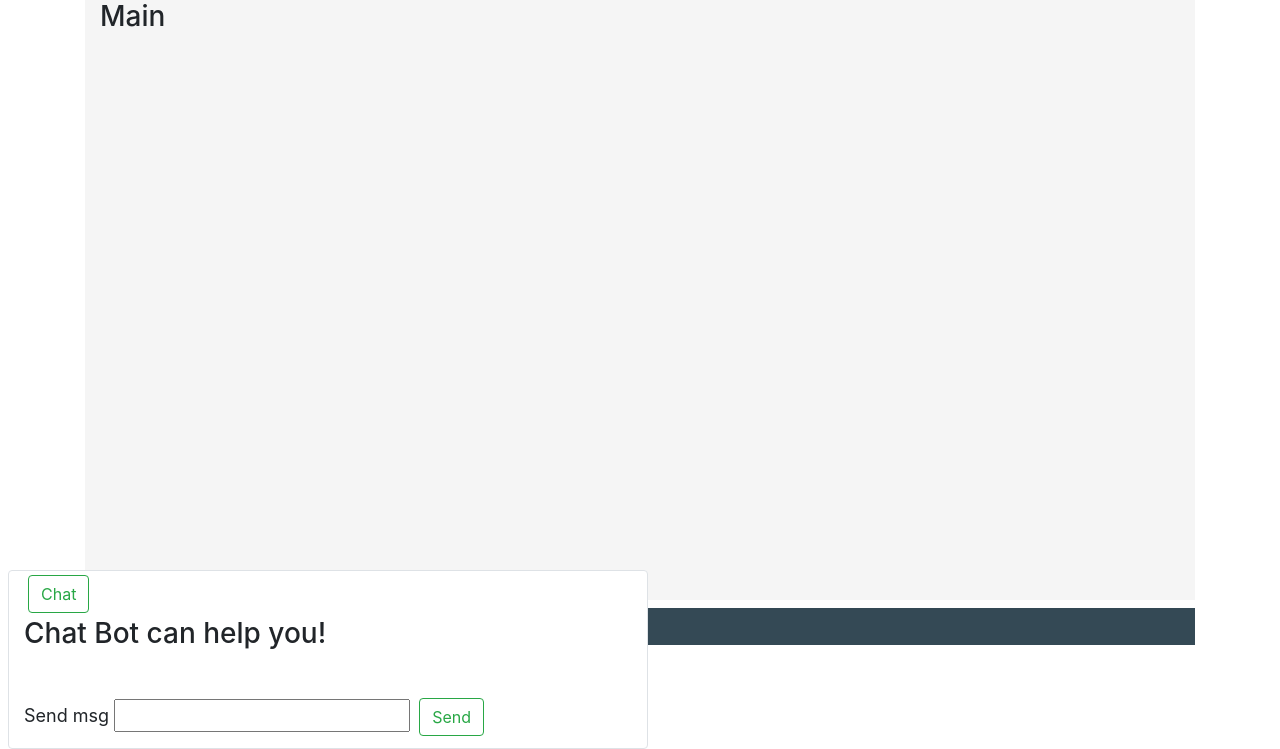
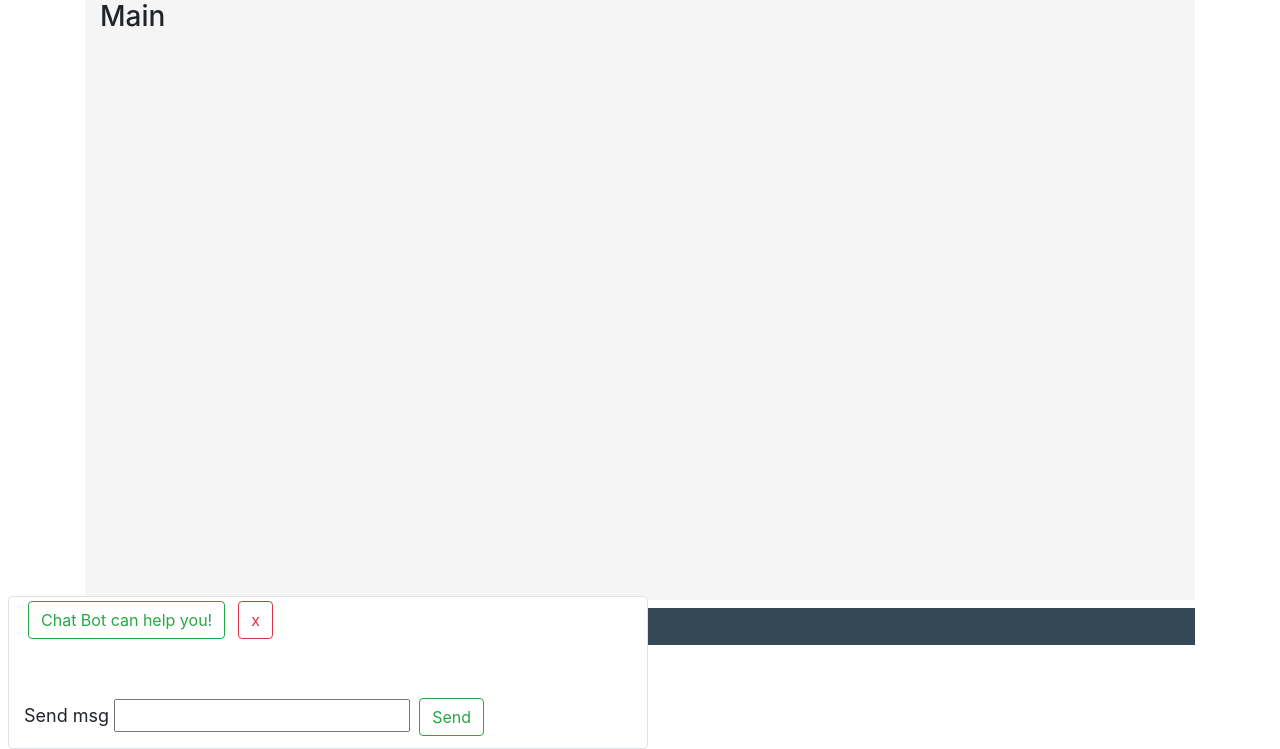
Before and after one commit to andrey-zubov/genderbot, a Django app: page / in a window 1280 px wide. Shown: the part 51-800 px from the top of the page. Run offline with Django 3.2, Linux system fonts and the light colour scheme; some libraries are stand-ins or nearby versions.

Commit message:
small web pages refactor

```diff
--- a/help_bot/help_bot_urls.py
+++ b/help_bot/help_bot_urls.py
@@ -4,7 +4,7 @@ from .views import hello, MainPage, ChatPage, tree_page, ChatTest
 
 urlpatterns = [
     path('', MainPage.as_view(), name='main_page'),
-    path('', ChatPage.as_view(), name='chat'),
+    path('chat_page/', ChatPage.as_view(), name='chat_page'),
     path('chat_test/', ChatTest.as_view(), name='chat_test'),
     re_path(r'^tree/$', tree_page, name='tree'),
     path('hello/', hello, name='hello'),
--- a/help_bot/templates/help_bot/chat.html
+++ b/help_bot/templates/help_bot/chat.html
@@ -1,12 +1,3 @@
-{#{% extends 'help_bot/main_template.html' %}#}
-
-{#{% block title %}#}
-{#    Chat#}
-{#{% endblock %}#}
-
-{#{% block content %}#}
-{#{% block chat_panel %}#}
-
 <script type="text/javascript">
     $(document).ready(function f1() {
         var bot_p = $("#bot_text").clone().removeAttr('hidden');
@@ -28,7 +19,7 @@
             $("#chat_div").append(user_t_new.text(us_in));
             $.ajax({
                 'url':{% url 'chat_test' %},
-                'data': {'us_in': us_in, 'btn_text': $(this).text()},
+                'data': {'us_in': us_in},
                 success: function (data) {
                     //console.log(data);
                     var pattern_1 = new RegExp(/(.+)[#]{5}/);
@@ -56,12 +47,25 @@
             });
         }
     });
+    // auto scroll to the bottom of the chat div
+    window.setInterval(function () {
+        var elem = document.getElementById("chat_div");
+        elem.scrollTop = elem.scrollHeight;
+    }, 1000);
 </script>
 
-<h3>Chat Bot can help you!</h3>
+<p>
+    <button id="btn_open_chat"
+            class="btn btn-outline-success m-sm-1">
+        Chat Bot can help you!
+    </button>
+    <button id="btn_close_chat"
+            class="btn btn-outline-danger m-sm-1">x
+    </button>
+</p>
 
-{#    <form method="post">#}
-{#        {% csrf_token %}#}
+{#<form method="post">#}
+{#{% csrf_token %}#}
 <div id="chat_div"
      class="py-1 d-inline-flex flex-column rounded"
      style="background-color: #F5F5F5; overflow: scroll; max-height: 400px">
@@ -80,11 +84,9 @@
     <label for="user_input">Send msg</label>
     <input id="user_input" type="text">
 
-    <button type="submit" id="btn_send"
+    <button type="button" id="btn_send"
             class="btn btn-outline-success m-sm-1">
         Send
     </button>
 </div>
-{#    </form>#}
-
-{#{% endblock %}#}
+{#</form>#}
--- a/help_bot/templates/help_bot/main_template.html
+++ b/help_bot/templates/help_bot/main_template.html
@@ -32,7 +32,7 @@
     <header>
         <nav class="nav" style="background-color: #344955">
             <a class="nav-link text-white" href="/">Main</a>
-            <a class="nav-link text-white" href="{% url 'chat' %}">Chat</a>
+            <a class="nav-link text-white" href="{% url 'chat_page' %}">Chat</a>
             <a class="nav-link text-white" href="{% url 'tree' %}">Tree</a>
             <a class="nav-link text-white" href="#">3</a>
             <a class="nav-link text-white" href="#">4</a>
@@ -58,8 +58,7 @@
     <div id="id_chat_panel"
          class="chat_panel fixed-bottom col-6 rounded mx-2 border"
          style="background-color: white;">
-        <button class="btn btn-outline-success m-sm-1">Chat</button>
-        {#        {% block chat_panel %}{% endblock %}#}
+
         {% include 'help_bot/chat.html' %}
     </div>
 
--- a/help_bot/views.py
+++ b/help_bot/views.py
@@ -17,7 +17,7 @@ class MainPage(TemplateView):
 
 
 class ChatPage(TemplateView):
-    template_name = 'help_bot/chat.html'
+    template_name = 'help_bot/chat_page.html'
 
     def get(self, request, *args, **kwargs):
         print("ChatPage.GET")
@@ -41,6 +41,9 @@ class ChatTest(TemplateView):
         # }
         # return render(request, template_name=self.template_name, context=response)
 
+    def post(self, request):
+        print('ChatTest.POST: %s' % request.POST)
+
 
 def tree_page(request):
     dictionary = {
--- a/help_bot/web_chat_logic.py
+++ b/help_bot/web_chat_logic.py
@@ -9,11 +9,8 @@ def chat_req_get(request):
     time_0 = perf_counter()
 
     if any(request.GET.values()):
-        ui = request.GET['us_in']
+        ui = str(request.GET['us_in']).strip()
         print("user_input: %s" % ui)
-
-        btn_clicked = request.GET['btn_text']
-        print("btn_clicked: %s" % btn_clicked)
 
         data = start_chat()
 
```
Also changed, not shown: help_bot/templates/help_bot/chat_page.html (added, +11 -0 lines).
